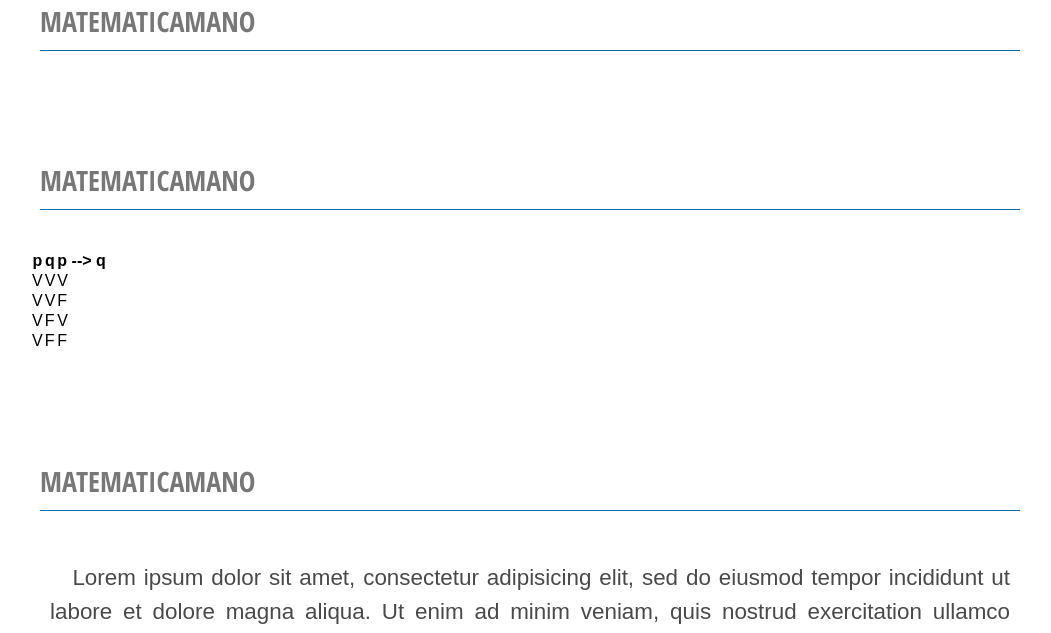
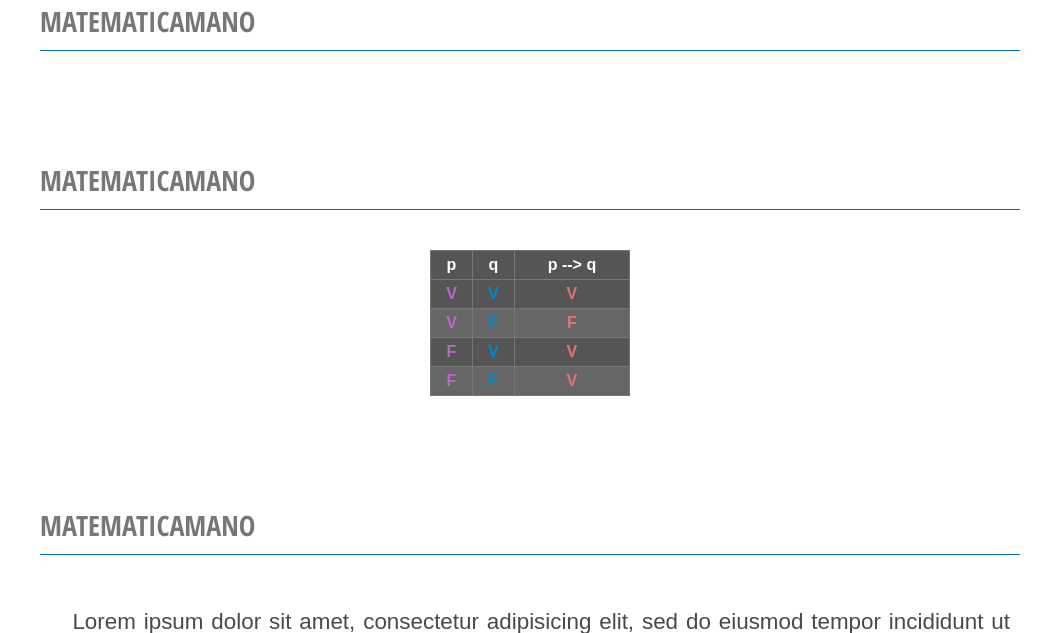
Before and after one commit to DeividFrancis/webaps, a PHP site: page /matematica.php in a window 1280 px wide. Shown: the part 1266-1899 px from the top of the page, without its empty margins (110-1161 px from the left). Run offline with PHP 8.4, Linux system fonts and the light colour scheme; some libraries are stand-ins or nearby versions; some web fonts are replaced.

Commit message:
edição da tabela

```diff
--- a/conteudo/cont-matematica.php
+++ b/conteudo/cont-matematica.php
@@ -20,18 +20,18 @@
               </tr>
               <tr>
                 <td>V</td>
-                <td>V</td>
+                <td>F</td>
                 <td>F</td>
               </tr>
               <tr>
+                <td>F</td>
                 <td>V</td>
-                <td>F</td>
                 <td>V</td>
               </tr>
               <tr>
-                <td>V</td>
                 <td>F</td>
                 <td>F</td>
+                <td>V</td>
               </tr>
             </tbody>
           </table>
--- a/sass/_conteudo.sass
+++ b/sass/_conteudo.sass
@@ -83,11 +83,32 @@
 // TABELAS
 // =========================================================
 table
-  background-color: $preto
-  border: 1px solid $cinza-claro
+  // background-color: #
   margin: 0 auto
+  width: 200px
+  text-align: center
+  border-collapse: collapse
+  border: 1px solid #555
+
+  // background-color:
 thead
 tbody
 tr
-th
-td
+  background-color: #555
+tr:nth-child(even)
+  background-color: #666
+th,td
+  border: 1px solid #777
+  color: $branco
+  padding: 5px
+  font-weight: bold
+
+
+td:nth-child(1)
+  color: $roxo
+td:nth-child(2)
+  color: $azul
+td:nth-child(3)
+  color: $laranja
+td:last-child
+  color: $vermelho
--- a/sass/_mixins.sass
+++ b/sass/_mixins.sass
@@ -4,6 +4,9 @@
 $grem: #0f0
 $blue: #00f
 $azul: #08c
+$vermelho: #e57373
+$roxo: #BA68C8
+$laranja: #FFB74D
 $cinza-claro: #ddd
 
 
```
Also changed, not shown: css/css-geral.css, css/home.css.
